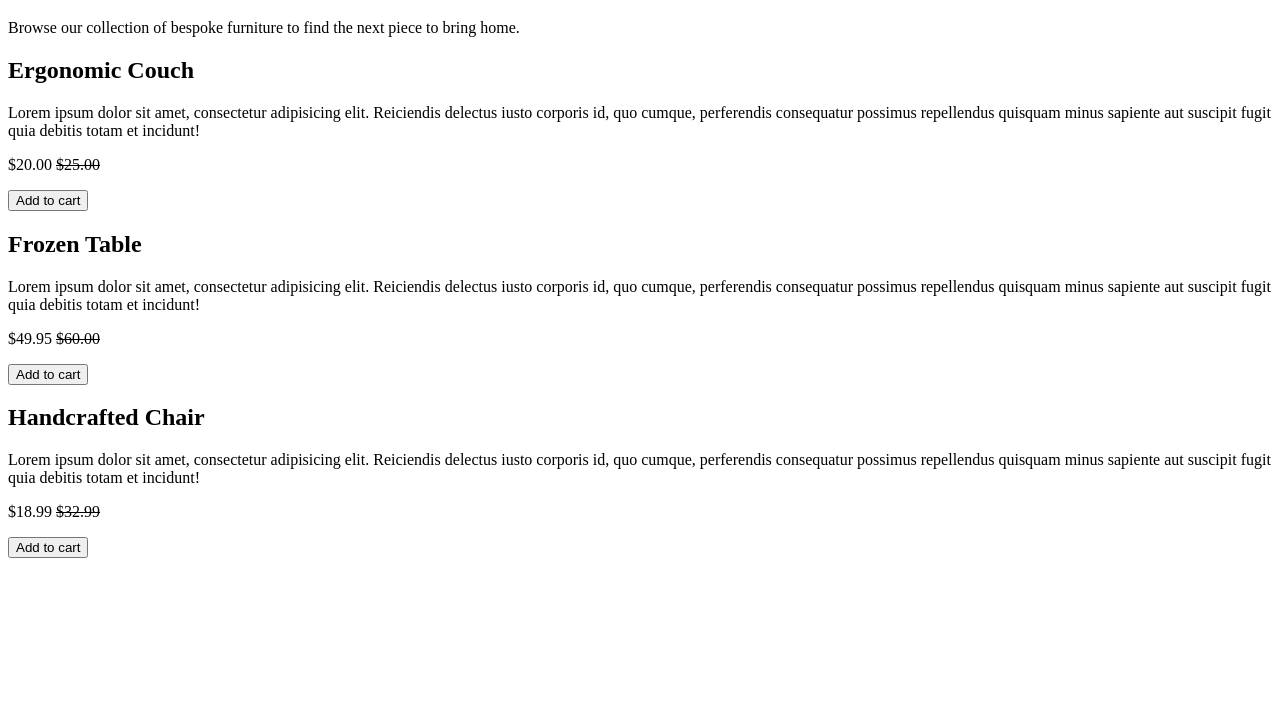
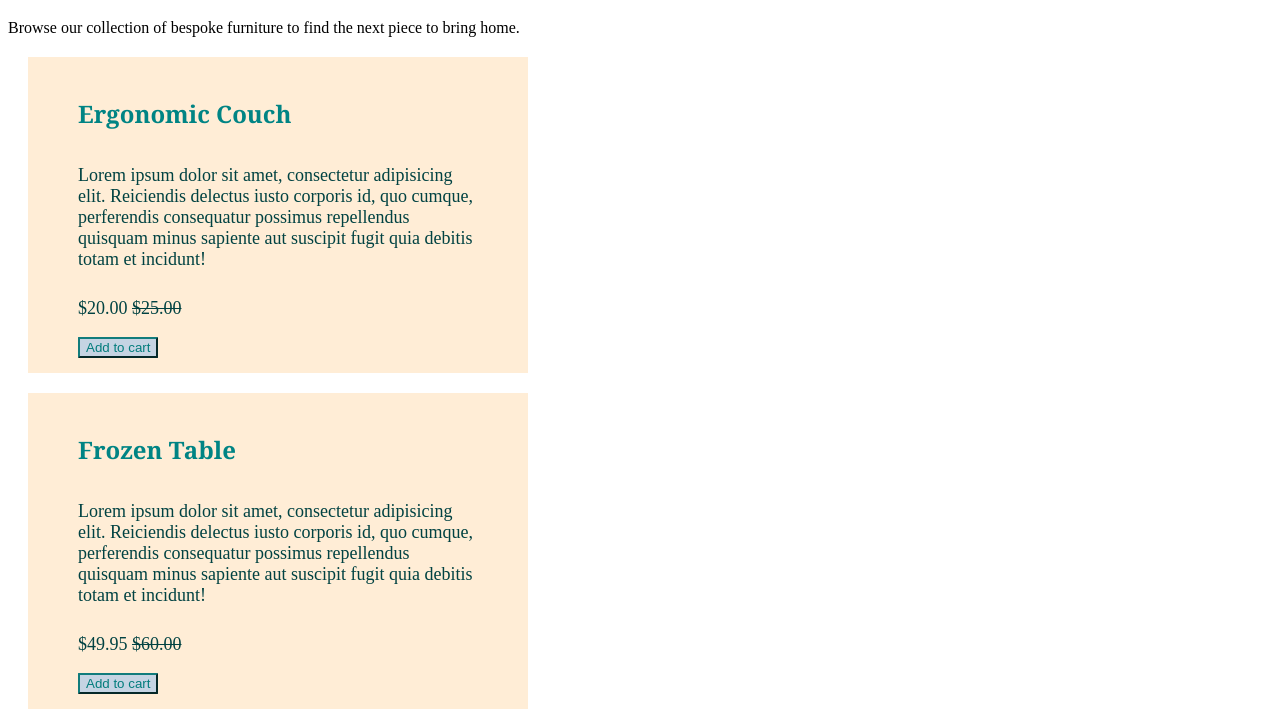
Before and after one commit to MajerAsh/Furniture-Emporium, a plain HTML site: page index.html in a window 1280 px wide. Shown: the part 61-787 px from the top of the page. Drawn offline with Linux system fonts and the light colour scheme.

Commit message:
assignment complete

```diff
--- a/index.css
+++ b/index.css
@@ -0,0 +1,34 @@
+h2 {
+  padding-top: 15px;
+  padding-bottom: 5px;
+  color: rgb(0, 132, 132);
+  font-family: Cambria, Cochin, Georgia, Times, "Times New Roman", serif;
+}
+
+article {
+  background-color: rgb(255, 237, 214);
+  padding-left: 50px;
+  padding-right: 50px;
+  padding-bottom: 15px;
+  padding-top: 5px;
+  width: 400px;
+  margin: 20px;
+}
+button {
+  color: rgb(2, 124, 124);
+  border-radius: 1px;
+  border-color: rgb(17, 124, 124);
+  background-color: rgb(197, 212, 227);
+}
+button:hover {
+  background-color: rgb(176, 251, 248);
+  cursor: grab;
+}
+
+p {
+  font-size: large;
+  font-weight: 300;
+  color: rgb(1, 66, 66);
+  padding-top: 10px;
+  font-family: "Times New Roman", Times, serif;
+}
--- a/index.html
+++ b/index.html
@@ -2,15 +2,16 @@
 <html lang="en">
   <head>
     <title>Furniture Emporium</title>
+    <link rel="stylesheet" href="index.css" />
   </head>
   <body>
     <main>
       <header>
         <h1>Furniture Emporium</h1>
-        <p>
+        <p1>
           Browse our collection of bespoke furniture to find the next piece to
           bring home.
-        </p>
+        </p1>
       </header>
       <article>
         <h2>Ergonomic Couch</h2>
```
